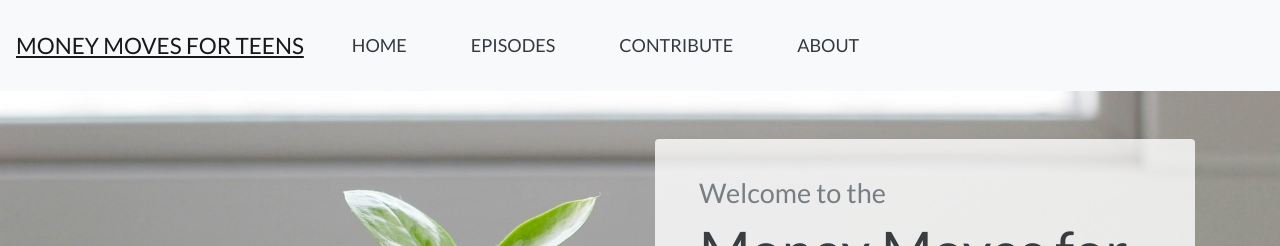
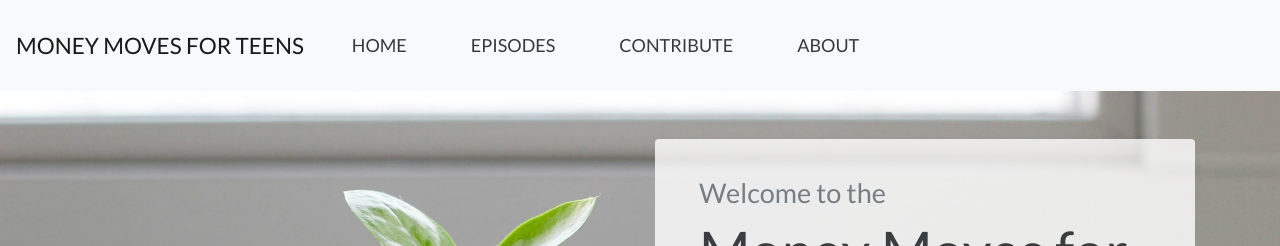
Before and after one commit to tslevy/mm4t-site, a Jekyll site: the page built from index.md, in a window 1280 px wide. Shown: the top 246 px of the page. Built offline with Jekyll 4.4.1, drawn with Linux system fonts in a browser that asks for light colours.

Commit message:
Update navbar.html

```diff
--- a/_includes/navbar.html
+++ b/_includes/navbar.html
@@ -1,5 +1,5 @@
 <nav class="navbar navbar-expand-lg navbar-light bg-light py-4">
-  <a class="navbar-brand" href="#">Money Moves for Teens</a>
+  <a class="navbar-brand text-decoration-none" href="{{site.baseurl}}/">Money Moves for Teens</a>
   <button class="navbar-toggler" type="button" data-toggle="collapse" data-target="#navbarNav" aria-controls="navbarNav" aria-expanded="false" aria-label="Toggle navigation">
     <span class="navbar-toggler-icon"></span>
   </button>
```
